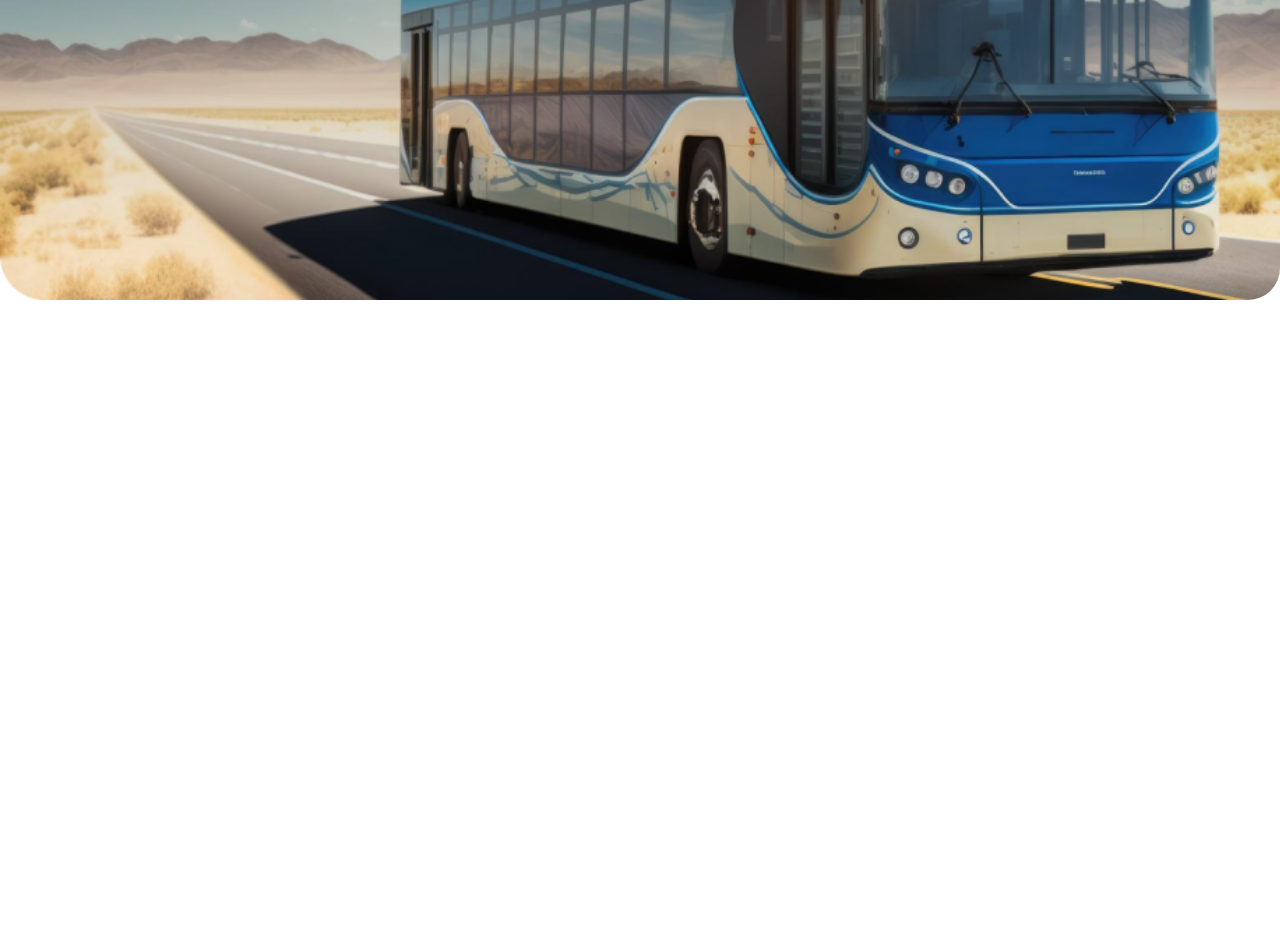
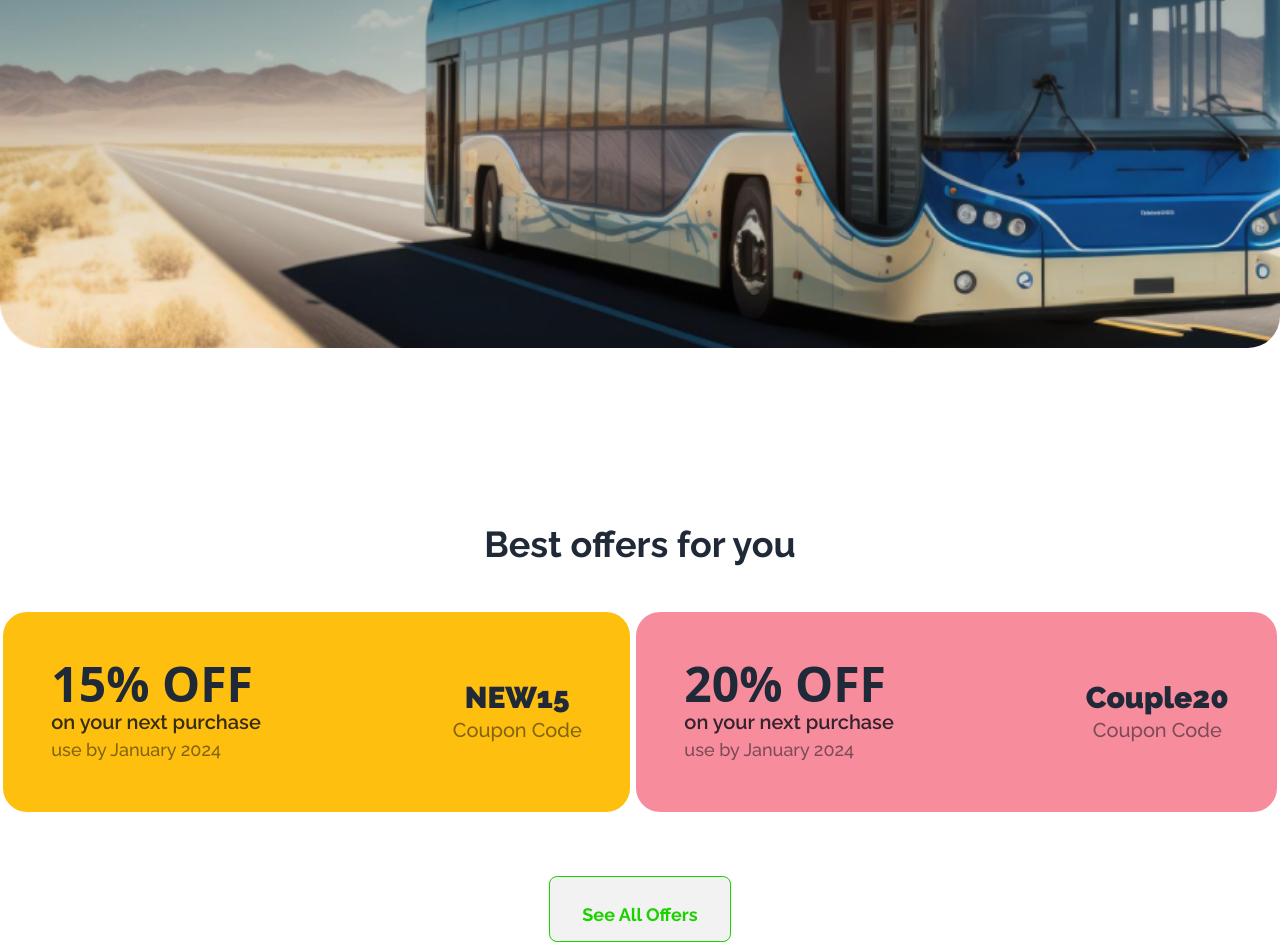
Before and after one commit to mrkhan-dev/smart-ticketing-A05, a plain HTML site: page index.html in a window 1280 px wide. Shown: the part 592-1534 px from the top of the page. Before the commit the page ends 892 px from the top, so only its background shows below. Drawn offline with nearby package versions, Linux system fonts and the light colour scheme.

Commit message:
complete coupon code section

```diff
--- a/index.html
+++ b/index.html
@@ -25,7 +25,7 @@
       }
     </style>
   </head>
-  <body class="font-raleway">
+  <body class="font-raleway container mx-auto">
     <header class="container mx-auto mt-12">
       <!-- nav section -->
       <div class="navbar bg-base-100">
@@ -82,9 +82,9 @@
       <!-- banner section -->
       <section class="text-center">
         <div
-          class="bg-[url(images/banner.png)] bg-no-repeat bg-cover rounded-[32px]"
+          class="bg-[url(images/banner.png)] bg-no-repeat w-full lg:bg-cover rounded-[32px]"
         >
-          <h1 class="text-6xl text-white font-extrabold text-center pt-16">
+          <h1 class="text-6xl text-white font-extrabold text-center pt-28">
             End-to-End Travel with
           </h1>
           <p class="text-6xl mt-8 font-extrabold text-center text-[#1DD100]">
@@ -104,8 +104,53 @@
         </div>
       </section>
     </header>
+    <!-- main -->
     <main>
-      <!-- main -->
+      <!-- best offer for passenger -->
+      <section class="mt-44">
+        <h1 class="text-4xl font-bold text-center">Best offers for you</h1>
+        <!-- card -->
+        <div class="flex justify-around mt-12">
+          <div class="flex bg-[#FFBF0F] gap-48 px-12 py-12 rounded-3xl">
+            <div>
+              <h1 class="text-5xl font-sans font-black">15% OFF</h1>
+              <p class="text-xl font-semibold text-[#030712CC]">
+                on your next purchase
+              </p>
+              <p class="text-lg font-medium text-[#03071280]">
+                use by January 2024
+              </p>
+            </div>
+            <div class="flex flex-col justify-center items-center">
+              <h1 class="text-3xl font-black">NEW15</h1>
+              <p class="text-xl text-[#03071280] font-medium">Coupon Code</p>
+            </div>
+          </div>
+          <!-- card two -->
+          <div class="flex bg-[#F78C9C] gap-48 px-12 py-12 rounded-3xl">
+            <div>
+              <h1 class="text-5xl font-sans font-black">20% OFF</h1>
+              <p class="text-xl font-semibold text-[#030712CC]">
+                on your next purchase
+              </p>
+              <p class="text-lg font-medium text-[#03071280]">
+                use by January 2024
+              </p>
+            </div>
+            <div class="flex flex-col justify-center items-center">
+              <h1 class="text-3xl font-black">Couple20</h1>
+              <p class="text-xl text-[#03071280] font-medium">Coupon Code</p>
+            </div>
+          </div>
+        </div>
+        <div class="flex justify-center items-center mt-16">
+          <button
+            class="btn px-8 py-6 pb-10 border-[#1DD100] text-[#1DD100] text-lg font-bold"
+          >
+            See All Offers
+          </button>
+        </div>
+      </section>
     </main>
     <footer>
       <!-- footer -->
```
